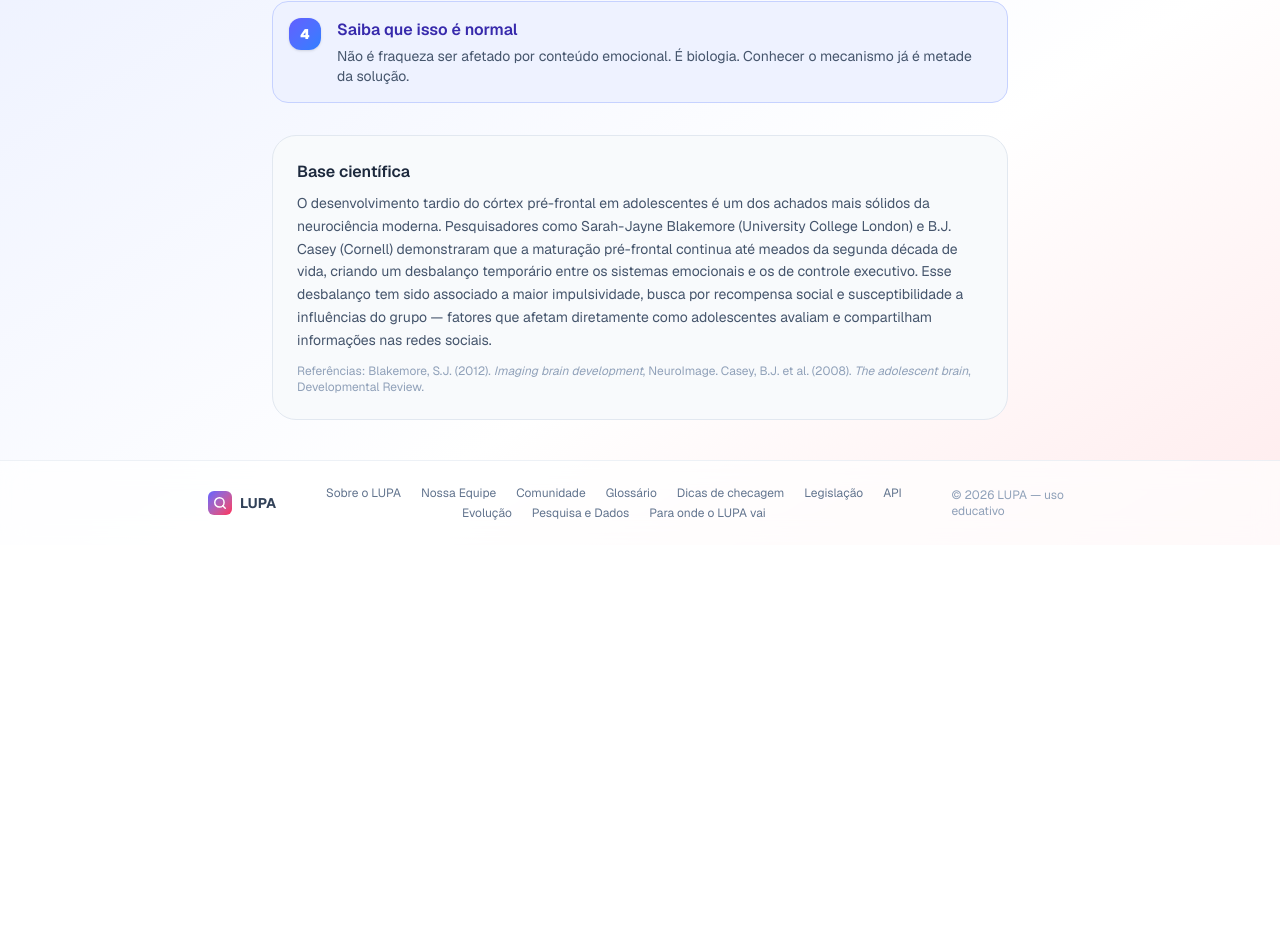
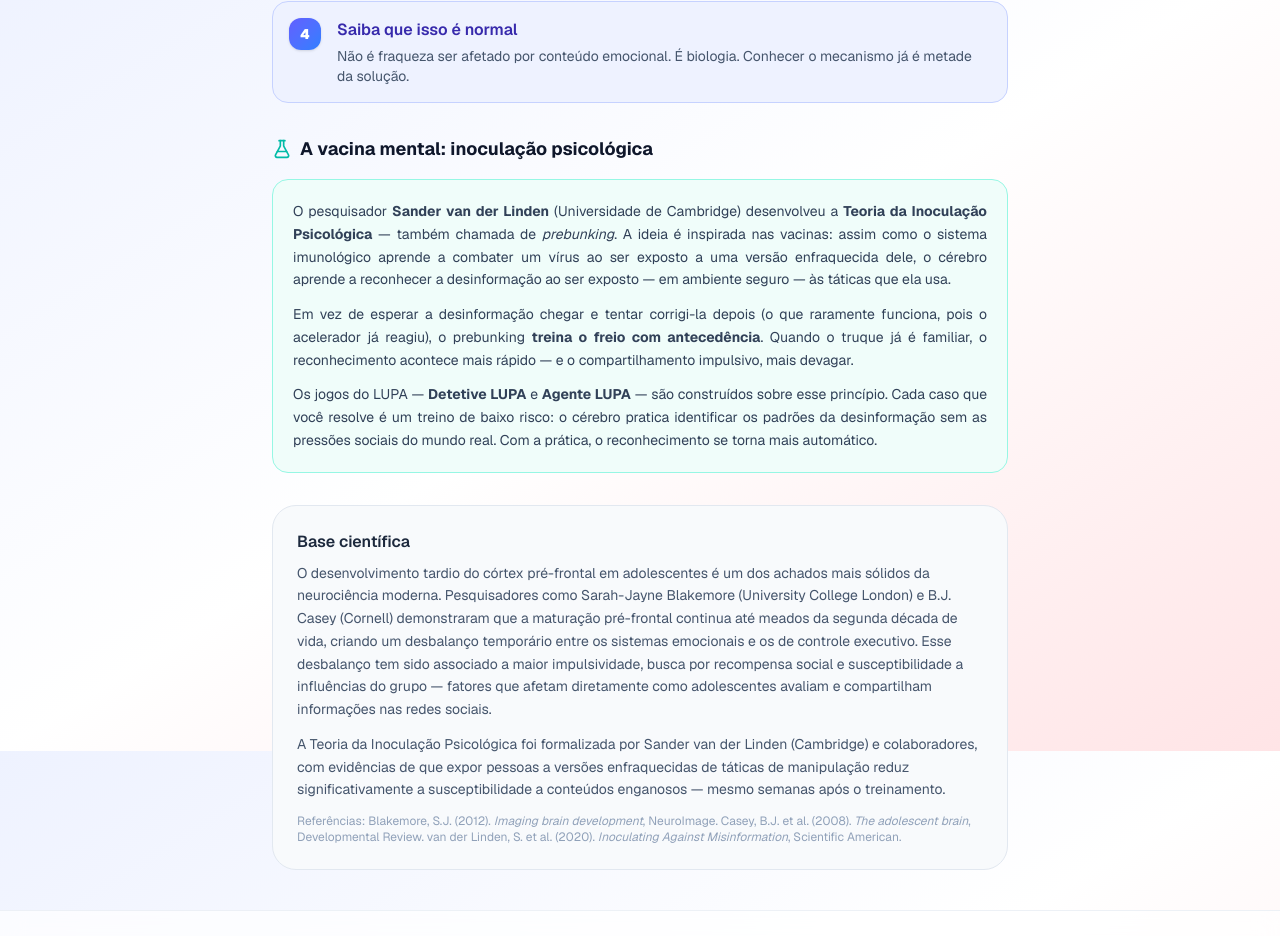
Before and after one commit to Clarice-Cunha/lupa, a Next.js app in the folder frontend/: page /neurobiologia in a window 1280 px wide. Shown: the part 1649-2585 px from the top of the page. Before the commit the page ends 2194 px from the top, so only its background shows below. Built offline with nearby package versions, Linux system fonts and the light colour scheme; no server answers.

Commit message:
feat: adiciona transparência do algoritmo em /sobre e prebunking em /neurobiologia

```diff
--- a/frontend/app/neurobiologia/page.tsx
+++ b/frontend/app/neurobiologia/page.tsx
@@ -1,4 +1,4 @@
-import { Zap, Shield, AlertTriangle, Lightbulb } from "lucide-react";
+import { Zap, Shield, AlertTriangle, Lightbulb, FlaskConical } from "lucide-react";
 
 const ARMADILHAS = [
   {
@@ -203,6 +203,43 @@ export default function PaginaNeurobiologia() {
         </div>
       </div>
 
+      {/* Inoculação Psicológica / Prebunking */}
+      <div className="mb-8">
+        <div className="mb-4 flex items-center gap-2">
+          <FlaskConical className="h-5 w-5 text-teal-500" />
+          <h2 className="text-lg font-bold text-slate-900 dark:text-slate-100">
+            A vacina mental: inoculação psicológica
+          </h2>
+        </div>
+        <div className="rounded-2xl border border-teal-200 bg-teal-50 p-5 dark:border-teal-800 dark:bg-teal-900/20 space-y-3">
+          <p className="text-sm leading-relaxed text-slate-700 dark:text-slate-300 text-justify">
+            O pesquisador <strong>Sander van der Linden</strong> (Universidade
+            de Cambridge) desenvolveu a{" "}
+            <strong>Teoria da Inoculação Psicológica</strong> — também chamada
+            de <em>prebunking</em>. A ideia é inspirada nas vacinas: assim como
+            o sistema imunológico aprende a combater um vírus ao ser exposto a
+            uma versão enfraquecida dele, o cérebro aprende a reconhecer a
+            desinformação ao ser exposto — em ambiente seguro — às táticas que
+            ela usa.
+          </p>
+          <p className="text-sm leading-relaxed text-slate-700 dark:text-slate-300 text-justify">
+            Em vez de esperar a desinformação chegar e tentar corrigi-la depois
+            (o que raramente funciona, pois o acelerador já reagiu), o
+            prebunking <strong>treina o freio com antecedência</strong>. Quando
+            o truque já é familiar, o reconhecimento acontece mais rápido — e o
+            compartilhamento impulsivo, mais devagar.
+          </p>
+          <p className="text-sm leading-relaxed text-slate-700 dark:text-slate-300 text-justify">
+            Os jogos do LUPA — <strong>Detetive LUPA</strong> e{" "}
+            <strong>Agente LUPA</strong> — são construídos sobre esse princípio.
+            Cada caso que você resolve é um treino de baixo risco: o cérebro
+            pratica identificar os padrões da desinformação sem as pressões
+            sociais do mundo real. Com a prática, o reconhecimento se torna
+            mais automático.
+          </p>
+        </div>
+      </div>
+
       {/* Rodapé científico */}
       <div className="rounded-3xl border border-slate-200 bg-slate-50 p-6 dark:border-slate-700 dark:bg-slate-800/40">
         <h3 className="font-semibold text-slate-800 dark:text-slate-200">
@@ -220,9 +257,17 @@ export default function PaginaNeurobiologia() {
           que afetam diretamente como adolescentes avaliam e compartilham
           informações nas redes sociais.
         </p>
+        <p className="mt-3 text-sm leading-relaxed text-slate-600 dark:text-slate-400">
+          A Teoria da Inoculação Psicológica foi formalizada por Sander van der
+          Linden (Cambridge) e colaboradores, com evidências de que expor
+          pessoas a versões enfraquecidas de táticas de manipulação reduz
+          significativamente a susceptibilidade a conteúdos enganosos — mesmo
+          semanas após o treinamento.
+        </p>
         <p className="mt-3 text-xs text-slate-400 dark:text-slate-500">
-          Referências: Blakemore, S.J. (2012). <em>Imaging brain development</em>, NeuroImage. Casey, B.J. et al. (2008).{" "}
-          <em>The adolescent brain</em>, Developmental Review.
+          Referências: Blakemore, S.J. (2012). <em>Imaging brain development</em>, NeuroImage.
+          Casey, B.J. et al. (2008). <em>The adolescent brain</em>, Developmental Review.
+          van der Linden, S. et al. (2020). <em>Inoculating Against Misinformation</em>, Scientific American.
         </p>
       </div>
     </main>
--- a/frontend/app/sobre/page.tsx
+++ b/frontend/app/sobre/page.tsx
@@ -1,4 +1,4 @@
-import { Search, Shield, Lightbulb, Scale, Heart, AlertTriangle } from "lucide-react";
+import { Search, Shield, Lightbulb, Scale, Heart, AlertTriangle, Cpu } from "lucide-react";
 
 export const metadata = {
   title: "Sobre o LUPA",
@@ -62,6 +62,55 @@ const SECOES: Secao[] = [
           para que o usuário entenda o raciocínio e possa discordar ou
           aprofundar a verificação por conta própria.
         </p>
+      </div>
+    ),
+  },
+  {
+    icone: <Cpu className="h-5 w-5" />,
+    cor: "text-violet-600",
+    corFundo: "bg-violet-100",
+    titulo: "Como o algoritmo funciona?",
+    conteudo: (
+      <div className="space-y-4 text-slate-700">
+        <p className="leading-relaxed text-justify">
+          O LUPA combina dois tipos de análise:{" "}
+          <strong>verificações automáticas</strong> (rápidas e objetivas) e{" "}
+          <strong>análise por inteligência artificial</strong> (mais profunda,
+          mas também mais interpretativa). Nenhuma é infalível — por isso as
+          duas trabalham juntas.
+        </p>
+        <ul className="space-y-3">
+          {[
+            {
+              titulo: "Inteligência Artificial — Gemini (Google)",
+              texto:
+                "O texto da página, a transcrição do vídeo ou o conteúdo extraído do site é enviado ao Gemini, modelo de linguagem do Google. Ele identifica padrões de sensacionalismo, inconsistências lógicas, apelos emocionais excessivos e sinais de manipulação. É a camada com maior peso na pontuação final.",
+            },
+            {
+              titulo: "Verificações automáticas",
+              texto:
+                "Checagens objetivas que não dependem de IA: o site usa conexão segura (HTTPS)? O domínio foi criado há menos de 6 meses? O texto usa caixa alta excessiva ou muitos pontos de exclamação? Cada item contribui com um peso fixo na nota.",
+            },
+            {
+              titulo: "Metadados",
+              texto:
+                "Em imagens, extraímos dados invisíveis embutidos no arquivo: câmera usada, software de edição, data e até localização GPS. Em vídeos do YouTube, analisamos o histórico do canal, a data de publicação e o padrão de crescimento das visualizações.",
+            },
+            {
+              titulo: "O que o LUPA não faz",
+              texto:
+                "O LUPA não consulta um banco de dados de notícias falsas já catalogadas — ele identifica sinais de risco no próprio conteúdo. Isso significa que pode errar. Por isso a nota sempre vem com justificativas: para você julgar se concorda com o raciocínio.",
+            },
+          ].map((item) => (
+            <li key={item.titulo} className="flex gap-3 text-sm text-slate-700">
+              <span className="mt-1.5 h-2 w-2 flex-shrink-0 rounded-full bg-violet-400" />
+              <span className="text-justify">
+                <strong className="text-slate-900">{item.titulo}:</strong>{" "}
+                {item.texto}
+              </span>
+            </li>
+          ))}
+        </ul>
       </div>
     ),
   },
```
